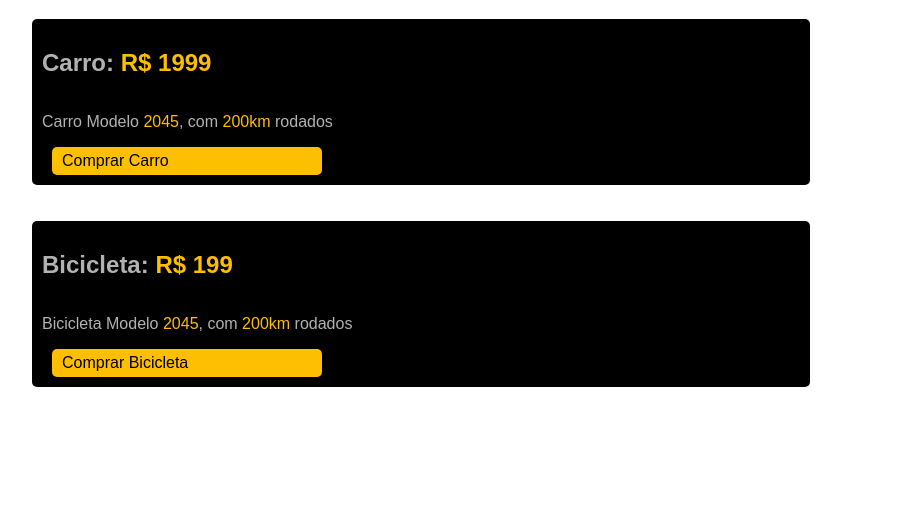
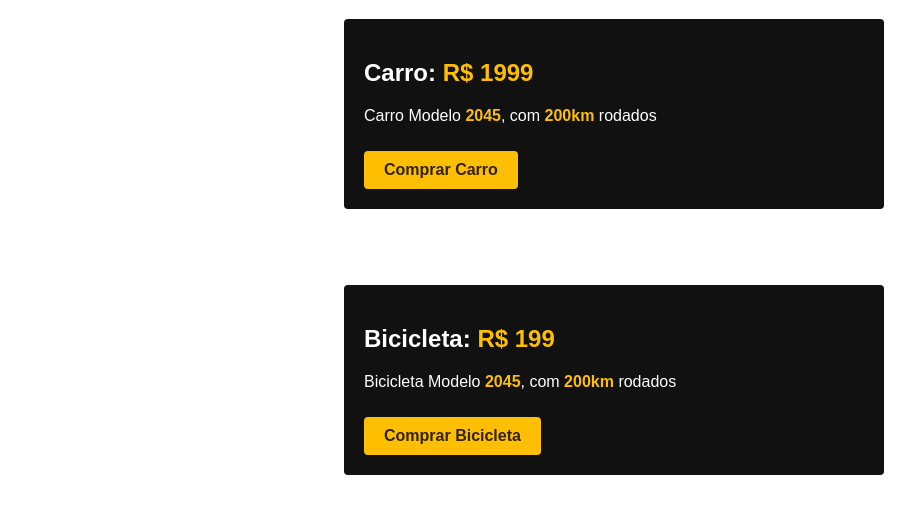
Before and after one commit to EythordoNascimento/projetos_html_css, a plain HTML site: page carrosebicicleta/index.html in a window 1280 px wide. Shown: the part 61-574 px from the top of the page, without its empty margins (26-941 px from the left). Drawn offline with Linux system fonts and the light colour scheme.

Commit message:
Update style.css

```diff
--- a/carrosebicicleta/style.css
+++ b/carrosebicicleta/style.css
@@ -1,54 +1,33 @@
 * {
     font-family: Arial, Helvetica, sans-serif;
 }
+
 
 h1 {
     text-align: center;
 }
 
 .card {
-    display: flex;
-    flex-direction: column;
-    border-radius: 5px;
-    margin: auto;
-    margin-left: 50px;
-    margin-right: 50px;
-    width: 60%;
-    background-color: black;
-    padding: 10px;
-
-
+    background-color: #111;
+    color: #fff;
+    padding: 20px;
+    margin: 20px auto;
+    width: 500px;
+    border-radius: 4px;
 }
 
-.card-container {
-    display: flex;
-    flex-direction: column;
-    align-items: center;
-    gap: 20px;
-    margin-top: 30px;
-}
-
-.card, p {
-    color: #b2b2b2
-}
-
-.card, span {
+.card span {
     color: #febe01;
-}
-
-h2 {
-    color: #b2b2b2;
+    font-weight: bold;
 }
 
 .btn {
+    display: inline-block;
+    margin-top: 10px;
+    padding: 10px 20px;
     background-color: #febe01;
-    color: black;
+    color: #332200;
     text-decoration: none;
-    padding: 5px 10px;
-    margin: 0 10px;
-    font-size: 16px;
-    border-radius: 5px;
-    width: 33%;
-
-
+    border-radius: 4px;
+    font-weight: bold;
 }
```
